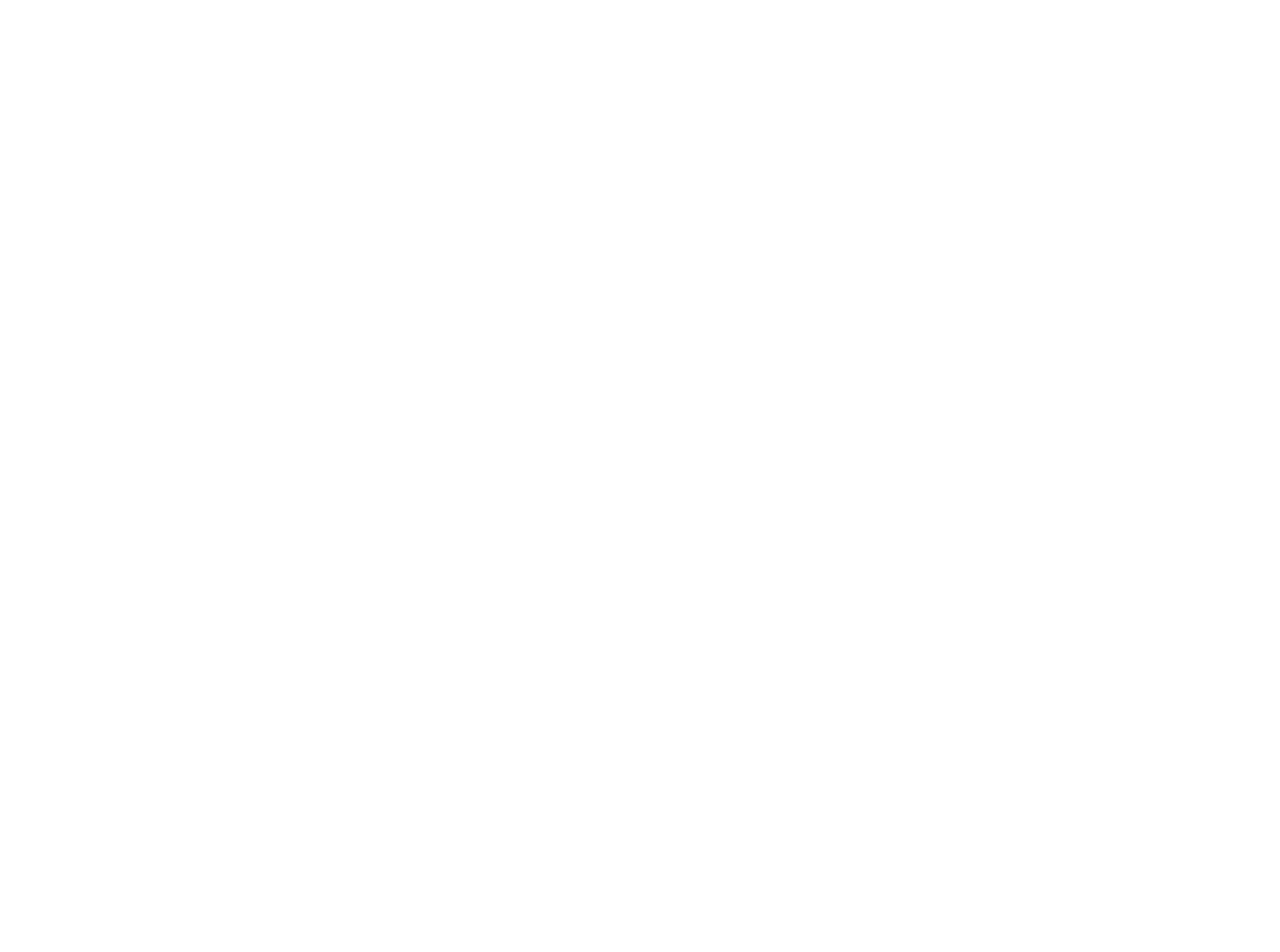
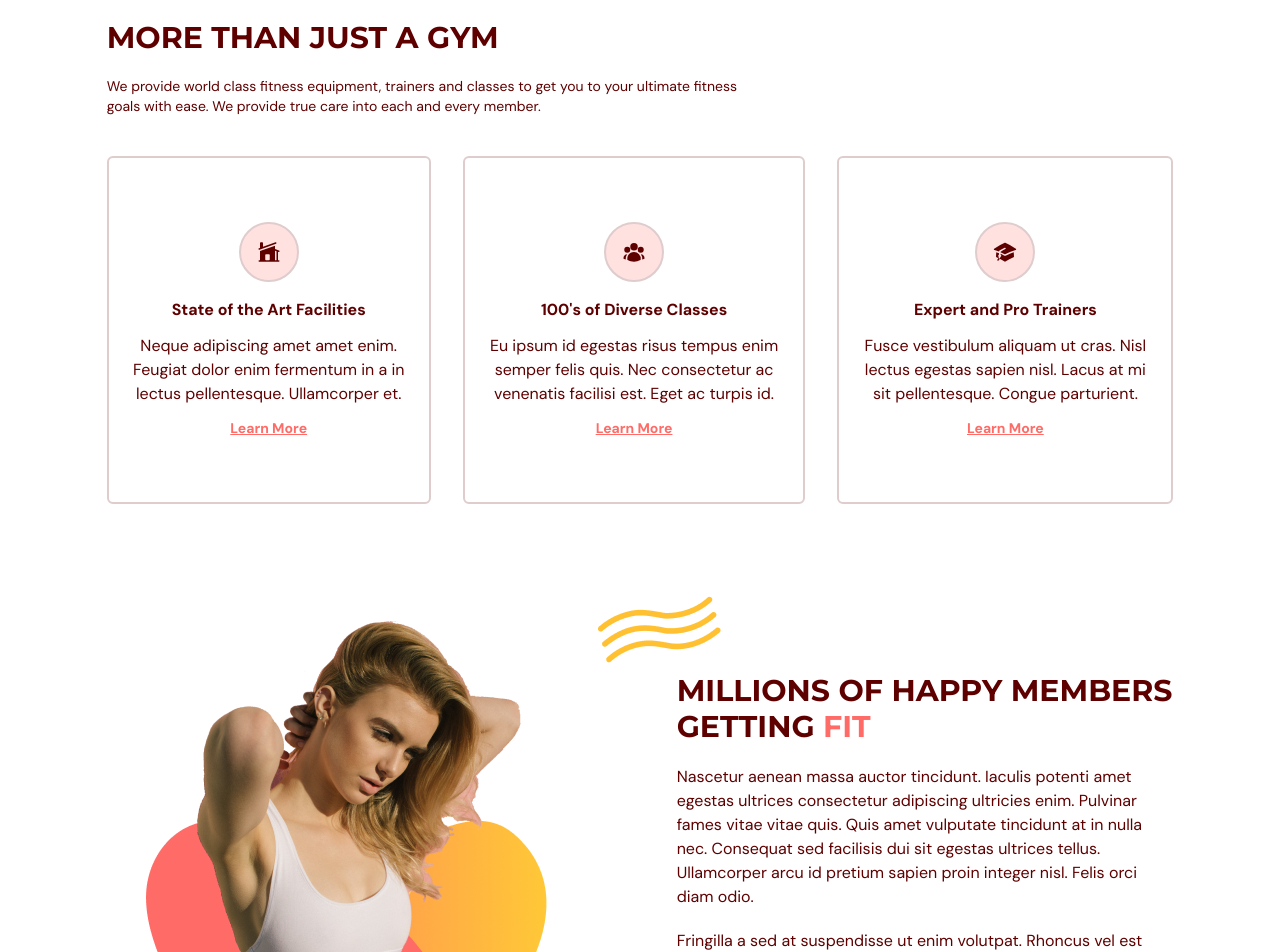
Before and after one commit to halex-panama/react-ts-gym-landing-page, a React (Vite) app: page / in a window 1280 px wide. Shown: the part 960-1912 px from the top of the page. Before the commit the page ends 903 px from the top, so only its background shows below. Built offline with nearby package versions, Linux system fonts and the light colour scheme.

Commit message:
add benefit section

```diff
--- a/src/App.tsx
+++ b/src/App.tsx
@@ -1,4 +1,4 @@
-import { Navbar, Home } from "@/components/";
+import { Navbar, Home, Benefits } from "@/components/";
 import { useEffect, useState } from "react";
 import { SelectedPage } from "@/utils/types";
 
@@ -28,6 +28,7 @@ const App = () => {
         isTopOfPage={isTopOfPage}
       />
       <Home setSelectedPage={setSelectedPage} />
+      <Benefits setSelectedPage={setSelectedPage} />
     </div>
   );
 };
--- a/src/assets/index.ts
+++ b/src/assets/index.ts
@@ -4,6 +4,7 @@ import HomePageGraphic from "./HomePageGraphic.png";
 import SponsorRedBull from "./SponsorRedBull.png";
 import SponsorForbes from "./SponsorForbes.png";
 import SponsorFortune from "./SponsorFortune.png";
+import BenefitsPageGraphic from "./BenefitsPageGraphic.png";
 
 export {
   Logo,
@@ -12,4 +13,5 @@ export {
   SponsorForbes,
   SponsorFortune,
   SponsorRedBull,
+  BenefitsPageGraphic,
 };
--- /dev/null
+++ b/src/components/BenefitCard.tsx
@@ -0,0 +1,42 @@
+import { SelectedPage } from "@/utils/types";
+import { motion } from "framer-motion";
+import AnchorLink from "react-anchor-link-smooth-scroll";
+
+type Props = {
+  icon: JSX.Element;
+  title: string;
+  description: string;
+  setSelectedPage: (value: SelectedPage) => void;
+};
+
+const childVariant = {
+  hidden: { opacity: 0, scale: 0.9 },
+  visible: { opacity: 1, scale: 1 },
+};
+
+const BenefitCard = ({ icon, title, description, setSelectedPage }: Props) => {
+  return (
+    <motion.div
+      variants={childVariant}
+      className="mt-5 rounded-md border-2 border-gray-100 px-5 py-16 text-center"
+    >
+      <div className="mb-4 flex justify-center">
+        <div className="rounded-full border-2 border-gray-100 bg-primary-100 p-4">
+          {icon}
+        </div>
+      </div>
+
+      <h4 className="font-bold">{title}</h4>
+      <p className="my-3">{description}</p>
+      <AnchorLink
+        className="text-sm font-bold text-primary-500 underline hover:text-secondary-500"
+        onClick={() => setSelectedPage(SelectedPage.ContactUs)}
+        href={`#${SelectedPage.ContactUs}`}
+      >
+        <p>Learn More</p>
+      </AnchorLink>
+    </motion.div>
+  );
+};
+
+export default BenefitCard;
--- /dev/null
+++ b/src/components/Benefits.tsx
@@ -0,0 +1,153 @@
+import { BenefitType, SelectedPage } from "@/utils/types";
+import {
+  AcademicCapIcon,
+  HomeModernIcon,
+  UserGroupIcon,
+} from "@heroicons/react/24/solid";
+import { BenefitsPageGraphic } from "@/assets";
+import { motion } from "framer-motion";
+import { ActionButton, BenefitCard, HeadingText } from "@/components";
+
+type Props = {
+  setSelectedPage: (value: SelectedPage) => void;
+};
+
+const benefits: Array<BenefitType> = [
+  {
+    icon: <HomeModernIcon className="h-6 w-6" />,
+    title: "State of the Art Facilities",
+    description:
+      "Neque adipiscing amet amet enim. Feugiat dolor enim fermentum in a in lectus pellentesque. Ullamcorper et.",
+  },
+  {
+    icon: <UserGroupIcon className="h-6 w-6" />,
+    title: "100's of Diverse Classes",
+    description:
+      "Eu ipsum id egestas risus tempus enim semper felis quis. Nec consectetur ac venenatis facilisi est. Eget ac turpis id.",
+  },
+  {
+    icon: <AcademicCapIcon className="h-6 w-6" />,
+    title: "Expert and Pro Trainers",
+    description:
+      "Fusce vestibulum aliquam ut cras. Nisl lectus egestas sapien nisl. Lacus at mi sit pellentesque. Congue parturient.",
+  },
+];
+
+const container = {
+  hidden: {},
+  visible: {
+    transition: { staggerChildren: 0.2 },
+  },
+};
+
+const Benefits = ({ setSelectedPage }: Props) => {
+  return (
+    <section id="benefits" className="mx-auto min-h-full w-5/6 py-20 md:mt-20">
+      <motion.div
+        onViewportEnter={() => setSelectedPage(SelectedPage.Benefits)}
+      >
+        {/* header  */}
+        <motion.div
+          className="md:my-5 md:w-3/5"
+          initial="hidden"
+          whileInView="visible"
+          viewport={{ once: true, amount: 0.5 }}
+          transition={{ duration: 0.5 }}
+          variants={{
+            hidden: { opacity: 0, x: -50 },
+            visible: { opacity: 1, x: 0 },
+          }}
+        >
+          <HeadingText>MORE THAN JUST A GYM</HeadingText>
+          <p className="my-5 text-sm">
+            We provide world class fitness equipment, trainers and classes to
+            get you to your ultimate fitness goals with ease. We provide true
+            care into each and every member.
+          </p>
+        </motion.div>
+
+        {/* benefits */}
+        <motion.div
+          className="mt-5 items-center justify-between gap-8 md:flex"
+          initial="hidden"
+          whileInView="visible"
+          viewport={{ once: true, amount: 0.5 }}
+          variants={container}
+        >
+          {benefits.map((benefit) => (
+            <BenefitCard
+              key={benefit.title}
+              setSelectedPage={setSelectedPage}
+              {...benefit}
+            />
+          ))}
+        </motion.div>
+
+        {/* graphics */}
+        <div className="mt-16 items-center justify-between gap-20 md:mt-28 md:flex">
+          <img src={BenefitsPageGraphic} alt="" className="mx-auto" />
+
+          <div>
+            {/* title  */}
+            <div className="relative">
+              <div className="before:absolute before:-top-20 before:-left-20 before:z-[1] before:content-abstractwaves">
+                <motion.div
+                  initial="hidden"
+                  whileInView="visible"
+                  viewport={{ once: true, amount: 0.5 }}
+                  transition={{ duration: 0.5 }}
+                  variants={{
+                    hidden: { opacity: 0, x: 50 },
+                    visible: { opacity: 1, x: 0 },
+                  }}
+                >
+                  <HeadingText>
+                    MILLIONS OF HAPPY MEMBERS GETTING{" "}
+                    <span className="text-primary-500">FIT</span>
+                  </HeadingText>
+                </motion.div>
+              </div>
+            </div>
+
+            <motion.div
+              initial="hidden"
+              whileInView="visible"
+              viewport={{ once: true, amount: 0.5 }}
+              transition={{ delay: 0.2, duration: 0.5 }}
+              variants={{
+                hidden: { opacity: 0, x: 50 },
+                visible: { opacity: 1, x: 0 },
+              }}
+            >
+              <p className="my-5">
+                Nascetur aenean massa auctor tincidunt. Iaculis potenti amet
+                egestas ultrices consectetur adipiscing ultricies enim. Pulvinar
+                fames vitae vitae quis. Quis amet vulputate tincidunt at in
+                nulla nec. Consequat sed facilisis dui sit egestas ultrices
+                tellus. Ullamcorper arcu id pretium sapien proin integer nisl.
+                Felis orci diam odio.
+              </p>
+              <p className="mb-5">
+                Fringilla a sed at suspendisse ut enim volutpat. Rhoncus vel est
+                tellus quam porttitor. Mauris velit euismod elementum arcu neque
+                facilisi. Amet semper tortor facilisis metus nibh. Rhoncus sit
+                enim mattis odio in risus nunc.
+              </p>
+            </motion.div>
+
+            {/* button */}
+            <div className="relative mt-16">
+              <div className="before:absolute before:-bottom-20 before:right-40 before:z-[-1] before:content-sparkles">
+                <ActionButton setSelectedPage={setSelectedPage}>
+                  Join Now
+                </ActionButton>
+              </div>
+            </div>
+          </div>
+        </div>
+      </motion.div>
+    </section>
+  );
+};
+
+export default Benefits;
--- /dev/null
+++ b/src/components/HeadingText.tsx
@@ -0,0 +1,13 @@
+import { ReactNode } from "react";
+
+type Props = {
+  children: ReactNode;
+};
+
+const HeadingText = ({ children }: Props) => {
+  return (
+    <h1 className="basis-3/5 font-montserrat text-3xl font-bold">{children}</h1>
+  );
+};
+
+export default HeadingText;
--- a/src/components/index.ts
+++ b/src/components/index.ts
@@ -2,5 +2,8 @@ import Navbar from "./Navbar";
 import ActionButton from "./ActionButton";
 import Link from "./Link";
 import Home from "./Home";
+import Benefits from "./Benefits";
+import BenefitCard from "./BenefitCard";
+import HeadingText from "./HeadingText";
 
-export { Navbar, ActionButton, Link, Home };
+export { Navbar, ActionButton, Link, Home, Benefits, BenefitCard, HeadingText };
--- a/src/utils/types.ts
+++ b/src/utils/types.ts
@@ -4,3 +4,9 @@ export enum SelectedPage {
   OurClasses = "ourclasses",
   ContactUs = "contactus",
 }
+
+export type BenefitType = {
+  icon: JSX.Element;
+  title: string;
+  description: string;
+};
```
